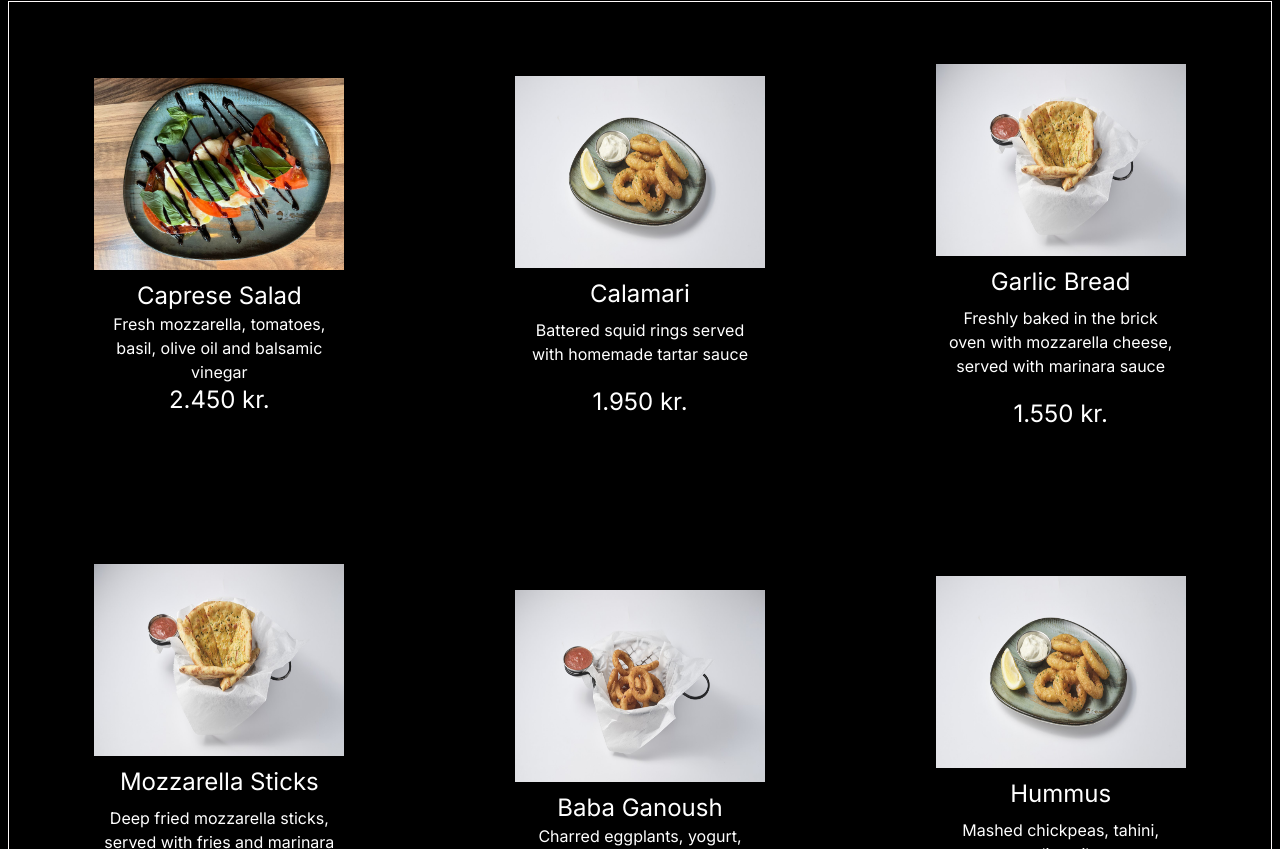
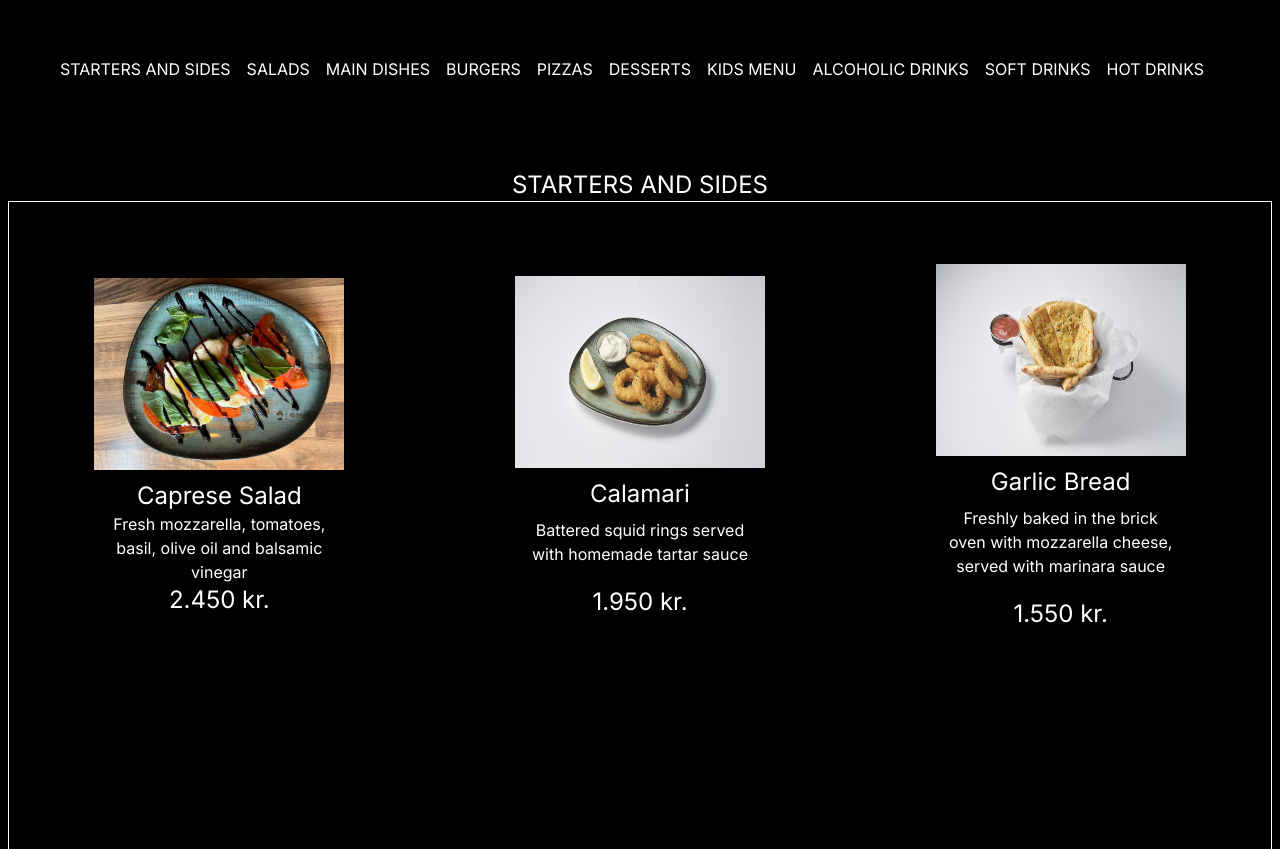
Before and after one commit to salam4life2270/101bistro, a Next.js app: page /menus in a window 1280 px wide. Shown: the part 311-1160 px from the top of the page. Built offline with nearby package versions, Linux system fonts and the light colour scheme; grey boxes are pictures that could not be loaded.

Commit message:
update menu

```diff
--- a/app/menus/menus.css
+++ b/app/menus/menus.css
@@ -24,7 +24,9 @@
   justify-content: center;
   align-items: center;
 }
-
+.kid-free{
+  padding-top: 20px;
+}
 
 
 
--- a/app/menus/page.jsx
+++ b/app/menus/page.jsx
@@ -9,7 +9,40 @@ const Menus = () => {
         <h1 className="text-center italic mb-4">For allergy/intolerance information please call us: +354 588-0015</h1>
       </div>
 
-      <div className="text-center text-2xl">
+      <div className="row">
+        <button className="mr-4">
+          <a href="#starters">STARTERS AND SIDES</a>
+        </button>
+        <button className="mr-4">
+          <a href="#salads">SALADS</a>
+        </button>
+        <button className="mr-4">
+          <a href="#main-dishes">MAIN DISHES</a>
+        </button>
+        <button className="mr-4">
+          <a href="#burgers">BURGERS</a>
+        </button>
+        <button className="mr-4">
+          <a href="#pizzas">PIZZAS</a>
+        </button>
+        <button className="mr-4">
+          <a href="#desserts">DESSERTS</a>
+        </button>
+        <button className="mr-4">
+          <a href="#kids-menu">KIDS MENU</a>
+        </button>
+        <button className="mr-4">
+          <a href="#alcoholic-drinks">ALCOHOLIC DRINKS</a>
+        </button>
+        <button className="mr-4">
+          <a href="#soft-drinks">SOFT DRINKS</a>
+        </button>
+        <button className="mr-4">
+          <a href="#hot-drinks">HOT DRINKS</a>
+        </button>
+      </div>
+
+      <div id="starters" className="text-center text-2xl">
         <h2>STARTERS AND SIDES</h2>
       </div>
 
@@ -51,7 +84,7 @@ const Menus = () => {
           <div className='row'>
 
         <div class="starter">
-          <img src="./garlicb.jpeg" alt=""  className=" w-88 h-48 "  />
+          <img src="" alt=""  className=" w-88 h-48 "  />
           <div class="description">
             <h3 className='text-2xl mb-2'>Mozzarella Sticks</h3>
             <p className='mb-5'>Deep fried mozzarella sticks, served with fries and marinara sauce</p>
@@ -60,7 +93,7 @@ const Menus = () => {
         </div>
 
         <div className="starter">
-          <img src="./onion.jpeg" alt=""  className=" w-88 h-48 "  />
+          <img src="" alt=""  className=" w-88 h-48 "  />
           <div className="description">
             <h3 className='text-2xl'>Baba Ganoush</h3>
             <p>Charred eggplants, yogurt, walnuts, garlic and olive oil</p>
@@ -69,7 +102,7 @@ const Menus = () => {
         </div>
 
         <div class="starter">
-          <img src="./calamari.jpeg" alt=""  className=" w-88 h-48 "  />
+          <img src="" alt=""  className=" w-88 h-48 "  />
           <div class="description">
             <h3 className='text-2xl mb-2'>Hummus</h3>
             <p className='mb-5'>Mashed chickpeas, tahini, olive oil</p>
@@ -104,7 +137,6 @@ const Menus = () => {
         </div>
 
         <div class="starter">
-          <img src="./onion.jpeg" alt=""  className="w-25 h-25"  />
           <div class="description">
             <h3 className='text-2xl mb-2'>Sauces</h3>
             <p className='mb-5'>Icelandic cocktail, mayonnaise, homemade tartar</p>
@@ -119,7 +151,7 @@ const Menus = () => {
 
       </div>
 
-      <div className="text-center text-2xl">
+      <div id="salads" className="text-center text-2xl">
         <h2>SALADS</h2>
       </div>
 
@@ -129,7 +161,7 @@ const Menus = () => {
 
           <div className='row'>
         <div className="starter ">
-          <img src="./newcaprese.jpg" alt="" className=" w-88 h-48 " />
+          <img src="" alt="" className=" w-88 h-48 " />
           <div className="description">
             <h3 className='text-2xl'>House Salad</h3>
             <p>Mixed greens, tomatoes, red onions, olive oil and lemon dressing</p>
@@ -165,7 +197,7 @@ const Menus = () => {
 
       </div>
 
-      <div className="text-center text-3xl">
+      <div id="main-dishes" className="text-center text-3xl">
         <h2>MAIN DISHES</h2>
       </div>
 
@@ -215,7 +247,7 @@ const Menus = () => {
         </div>
 
         <div className="starter">
-          <img src="./onion.jpeg" alt=""  className=" w-88 h-48 "  />
+          <img src="#" alt=""  className=" w-88 h-48 "  />
           <div className="description">
             <h3 className='text-2xl'>Mediterranean Platter</h3>
             <p>Spicy chicken-vegetable casserole served with rice, eggplant yogurt dip, onion salad and homemade flat bread</p>
@@ -234,7 +266,7 @@ const Menus = () => {
 
       </div>
 
-      <div className="text-center text-2xl">
+      <div id="burgers" className="text-center text-2xl">
         <h2>BURGERS</h2>
       </div>
 
@@ -259,7 +291,7 @@ const Menus = () => {
         </div>
 
         <div class="starter">
-          <img src="./calamari.jpeg" alt=""  className=" w-88 h-48 "/>
+          <img src="#" alt=""  className=" w-88 h-48 "/>
           <div class="description">
             <h3 className='text-2xl mb-2'>Oh My Cod!</h3>
             <p className='mb-5'>Our famous deep fried battered fish, tomato, lettuce and homemade tartar sauce</p>
@@ -279,7 +311,7 @@ const Menus = () => {
 
       </div>
 
-      <div className="text-center text-3xl">
+      <div id="pizzas" className="text-center text-3xl">
         <h2>PIZZAS</h2>
       </div>
 
@@ -438,7 +470,7 @@ const Menus = () => {
 
       </div>
 
-      <div className="text-center text-3xl">
+      <div id="desserts"className="text-center text-3xl">
         <h2>DESSERTS</h2>
       </div>
 
@@ -447,7 +479,6 @@ const Menus = () => {
 
           <div className='row'>
         <div className="starter ">
-          <img src="./" alt="" className=" w-88 h-48 " />
           <div className="description">
             <h3 className='text-2xl'>Chocolate Lava Cake</h3>
             <p className='text-2xl'>1.950 kr.</p>
@@ -455,7 +486,6 @@ const Menus = () => {
         </div>
 
         <div class="starter">
-          <img src="./" alt=""  className=" w-88 h-48 "/>
           <div class="description">
             <h3 className='text-2xl mb-2'>Apple Tartlet</h3>
             <p className='text-2xl'>2.150 kr.</p>
@@ -466,16 +496,17 @@ const Menus = () => {
           </div>
       </div>
 
-      <div className="text-center text-3xl">
+      <div id="kids-menu"className="text-center text-3xl">
         <h2>KIDS MENU</h2>
       </div>
+        <p>12 years old and younger</p>
 
       <div className='container'>
+        <p className='kid-free'>ALL FOOD COMES WITH A SODA OR JUICE AND A VANILLA ICE POP/POPSICLE</p>
 
 
           <div className='row'>
         <div className="starter ">
-          <img src="./" alt="" className=" w-88 h-48 " />
           <div className="description">
             <h3 className='text-2xl'>The "I don't know"</h3>
             <p>Hamburger with burger sauce and fries (we can add cheese, lettuce and tomato)</p>
@@ -484,7 +515,6 @@ const Menus = () => {
         </div>
 
         <div class="starter">
-          <img src="./" alt=""  className=" w-88 h-48 "/>
           <div class="description">
             <h3 className='text-2xl mb-2'>The "I don't care"</h3>
             <p className='mb-5'>Dinosaur nuggets and fries</p>
@@ -493,7 +523,6 @@ const Menus = () => {
         </div>
 
         <div class="starter">
-          <img src="./" alt=""  className=" w-88 h-48 "/>
           <div class="description">
             <h3 className='text-2xl mb-2'>The "I want dominos's"</h3>
             <p className='mb-5'>Pizza with cheese and marinara sauce</p>
@@ -506,7 +535,7 @@ const Menus = () => {
           </div>
       </div>
 
-      <div className="text-center text-3xl">
+      <div id="alcoholic-drinks"className="text-center text-3xl">
         <h2>ALCOHOLIC DRINKS</h2>
       </div>
 
@@ -515,38 +544,59 @@ const Menus = () => {
 
           <div className='row'>
         <div className="starter ">
-          <img src="./newcaprese.jpg" alt="" className=" w-88 h-48 " />
           <div className="description">
-            <h3 className='text-2xl'>Caprese Salad</h3>
-            <p>Fresh mozzarella, tomatoes, basil, olive oil and balsamic vinegar</p>
-            <p className='text-2xl'>2.450 kr.</p>
+            <h3 className='text-3xl'>Beer Draught</h3>
+            <h2 className='text-2xl'>Viking Gold</h2>
+            <p>330ml 1.350 kr.</p>
+            <p>500ml 1.450 kr.</p>
+
+            <h2 className='text-2xl'>Thule</h2>
+            <p>330ml 1.250 kr.</p>
+            <p>500ml 1.550 kr.</p>
           </div>
         </div>
 
-        <div class="starter">
-          <img src="./calamari.jpeg" alt=""  className=" w-88 h-48 "/>
-          <div class="description">
-            <h3 className='text-2xl mb-2'>Calamari</h3>
-            <p className='mb-5'>Battered squid rings served with homemade tartar sauce</p>
-            <p className='text-2xl'>1.950 kr.</p>
+        <div className="starter ">
+          <div className="description">
+            <h3 className='text-3xl'>Beer Bottle</h3>
+            <h2 className='text-2xl'>Einstok White Ale</h2>
+            <p>330ml 1.850 kr.</p>
+
+            <h2 className='text-2xl'>Heineken</h2>
+
+            <p>330ml 1.350 kr.</p>
+            <h2 className='text-2xl'>Desperados</h2>
+            <p>330ml 1.350 kr.</p>
+
+            <h2 className='text-2xl'>Crabbie's ginger</h2>
+            <p>330ml 1.350 kr.</p>
+
+
+          </div>
+        </div>
+        <div className="starter ">
+          <div className="description">
+            <h3 className='text-3xl'>Wine Bottle</h3>
+            <h2 className='text-2xl'>House Red Wine</h2>
+            <p>187ml 1.550 kr.</p>
+            <p>750ml 7.950 kr.</p>
+
+            <h2 className='text-2xl'>House White Wine</h2>
+            <p>187ml 1.550 kr.</p>
+            <p>750ml 7.950 kr.</p>
           </div>
         </div>
 
-        <div class="starter">
-          <img src="./calamari.jpeg" alt=""  className=" w-88 h-48 "/>
-          <div class="description">
-            <h3 className='text-2xl mb-2'>Calamari</h3>
-            <p className='mb-5'>Battered squid rings served with homemade tartar sauce</p>
-            <p className='text-2xl'>1.950 kr.</p>
-          </div>
-        </div>
+
+
+
 
 
 
           </div>
       </div>
 
-      <div className="text-center text-3xl">
+      <div id="soft-drinks" className="text-center text-3xl">
         <h2>SOFT DRINKS</h2>
       </div>
 
@@ -591,7 +641,7 @@ const Menus = () => {
         <div class="starter">
           <img src="./toppur.png" alt=""  className=" w-88 h-48 "/>
           <div class="description">
-            <h3 className='text-2xl mb-2'>Toppur Soda water</h3>
+            <h3 className='text-2xl mb-2'>Carbonated Water</h3>
             <p className='text-2xl'>600 kr.</p>
           </div>
         </div>
@@ -603,7 +653,7 @@ const Menus = () => {
       </div>
 
 
-      <div className="text-center text-3xl">
+      <div id="hot-drinks" className="text-center text-3xl">
         <h2>HOT DRINKS</h2>
       </div>
 
@@ -612,31 +662,66 @@ const Menus = () => {
 
           <div className='row'>
         <div className="starter ">
-          <img src="./newcaprese.jpg" alt="" className=" w-88 h-48 " />
           <div className="description">
-            <h3 className='text-2xl'>Caprese Salad</h3>
-            <p>Fresh mozzarella, tomatoes, basil, olive oil and balsamic vinegar</p>
-            <p className='text-2xl'>2.450 kr.</p>
+            <h3 className='text-2xl'>Americano</h3>
+            <p className='text-2xl'>600 kr.</p>
           </div>
         </div>
 
         <div class="starter">
-          <img src="./calamari.jpeg" alt=""  className=" w-88 h-48 "/>
+
           <div class="description">
-            <h3 className='text-2xl mb-2'>Calamari</h3>
-            <p className='mb-5'>Battered squid rings served with homemade tartar sauce</p>
-            <p className='text-2xl'>1.950 kr.</p>
+            <h3 className='text-2xl mb-2'>Expresso</h3>
+            <p className='text-2xl'>600 kr.</p>
+          </div>
+        </div>
+        <div class="starter">
+          <div class="description">
+            <h3 className='text-2xl mb-2'>Latte</h3>
+            <p className='text-2xl'>650 kr.</p>
+          </div>
+        </div>
+
+
+        <div class="starter">
+          <div class="description">
+            <h3 className='text-2xl mb-2'>Cappuccino</h3>
+            <p className='text-2xl'>650 kr.</p>
+          </div>
+        </div>
+
+
+
+          </div>
+
+          <div className='row'>
+        <div className="starter ">
+          <div className="description">
+            <h3 className='text-2xl'>English Breakfast Tea</h3>
+            <p className='text-2xl'>550 kr.</p>
           </div>
         </div>
 
         <div class="starter">
-          <img src="./calamari.jpeg" alt=""  className=" w-88 h-48 "/>
           <div class="description">
-            <h3 className='text-2xl mb-2'>Calamari</h3>
-            <p className='mb-5'>Battered squid rings served with homemade tartar sauce</p>
-            <p className='text-2xl'>1.950 kr.</p>
+            <h3 className='text-2xl mb-2'>Earl Gray Tea</h3>
+            <p className='text-2xl'>550 kr.</p>
           </div>
         </div>
+        <div class="starter">
+          <div class="description">
+            <h3 className='text-2xl mb-2'>Green Tea</h3>
+            <p className='text-2xl'>550 kr.</p>
+          </div>
+        </div>
+
+        <div class="starter">
+          <div class="description">
+            <h3 className='text-2xl mb-2'>Hot Chocolate</h3>
+            <p className='text-2xl'>750 kr.</p>
+          </div>
+        </div>
+
 
 
 
```
Also changed, not shown: app/slider/slider.jsx (+23 -9 lines).
